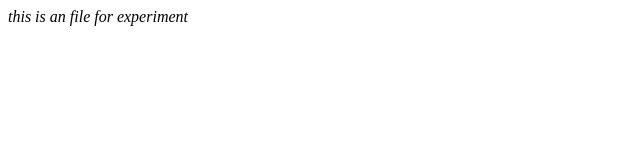
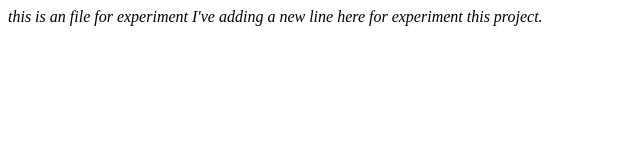
Before and after one commit to ShubhamRaskar00/github-course-2, a plain HTML site: page experiment.html in a window 1280 px wide. Shown: the whole page, without its empty margins (0-640 px from the left). Drawn offline with Linux system fonts and the light colour scheme.

Commit message:
add experiment 2

```diff
--- a/experiment.html
+++ b/experiment.html
@@ -7,5 +7,6 @@
 </head>
 <body>
     <i>this is an file for experiment</i>
+    <i>I've adding a new line here for experiment this project.</i>
 </body>
 </html>
```
